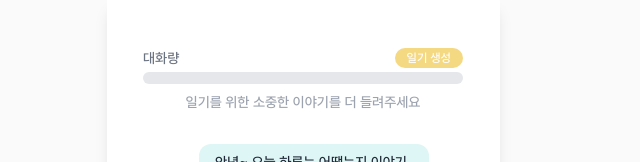
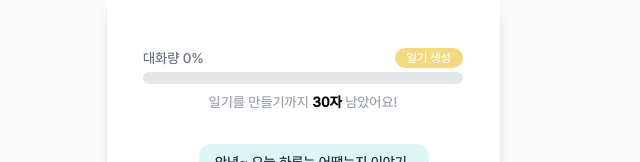
Before and after one commit to geunhh/Voiceprint, a React (Vite) app in the folder frontend/: page /diary/chat in a window 1280 px wide. Shown: the top 162 px of the page, without its empty margins (337-977 px from the left). Built offline with nearby package versions, Linux system fonts and the light colour scheme; no server answers.

Commit message:
[S12P31B106-251] feat: 일기 채팅 진행 상태 구현

```diff
--- a/frontend/src/pages/diary/DiaryChatPage.tsx
+++ b/frontend/src/pages/diary/DiaryChatPage.tsx
@@ -30,7 +30,9 @@ export default function DiaryChatPage() {
     type: "success" | "fail";
   } | null>(null);
 
-  // 대화 불러오기
+  // 전체 글자 수 계산
+  const [totalToken, setTotalToken] = useState(100);
+
   // 대화 불러오기
   useEffect(() => {
     const fetchMessages = async () => {
@@ -47,14 +49,16 @@ export default function DiaryChatPage() {
 
         const savedMessages = data.data.chatlog;
         const token = data.data.curToken;
+        const total = data.data.totalToken;
 
         const formatted = savedMessages.map((msg: any) => ({
           from: msg.role === "USER" ? "user" : "ai",
-          text: msg.message,
+          text: msg.content,
         }));
 
         setMessages(formatted);
         setLimit(token); // 초기 curToken을 limit으로 설정
+        setTotalToken(total);
       } catch (err) {
         console.error("이전 대화 불러오기 실패:", err);
       }
@@ -98,9 +102,9 @@ export default function DiaryChatPage() {
     }
   };
 
-  // 일기 생성 요청
+  // 일기 생성 요청 30퍼 이상일 때
   const handleCreate = async () => {
-    if (limit < 60) {
+    if (limit < 30) {
       setAlert({
         message: "일기를 위한 소중한 이야기를 더 들려주세요",
         type: "fail",
@@ -142,13 +146,20 @@ export default function DiaryChatPage() {
     navigate("/diary/temp");
   };
 
+  // 남은 글자 수 계산
+  const remainingChars = Math.round(((100 - limit) / 100) * totalToken);
+
+  // 30퍼센트까지 도달하기 위해 남은 글자 수 계산
+  const remainingFor30 =
+    limit >= 30 ? 0 : Math.round(((30 - limit) / 100) * totalToken);
+
   return (
     <div className="flex flex-col h-screen bg-white">
       <div className="pt-12" />
 
       <div className="relative w-full max-w-[320px] mx-auto mb-8">
         <div className="flex items-center justify-between text-gray-500 text-sm mb-1">
-          대화량 {/* 60 이하이면 버튼 생성 금지 */}
+          대화량 {limit}%
           <Button
             text="일기 생성"
             type="fill"
@@ -159,17 +170,19 @@ export default function DiaryChatPage() {
         </div>
         <ProgressBar label="" progress={limit} />
         {/* 안내 멘트 */}
-        {limit >= 90 ? (
+        {limit >= 80 ? (
           <div className="text-center text-black text-sm mt-2 font-medium">
             충분한 이야기가 모였어요! 일기를 만들어보세요.
           </div>
-        ) : limit >= 60 ? (
+        ) : limit >= 30 ? (
           <div className="text-center text-gray-500 text-sm mt-2 font-medium">
             이제 곧 일기를 만들어갈 수 있어요!
           </div>
         ) : (
           <div className="text-center text-gray-400 text-sm mt-2 font-medium">
-            일기를 위한 소중한 이야기를 더 들려주세요
+            일기를 만들기까지{" "}
+            <span className="font-semibold text-black">{remainingFor30}자</span>{" "}
+            남았어요!
           </div>
         )}
       </div>
```
